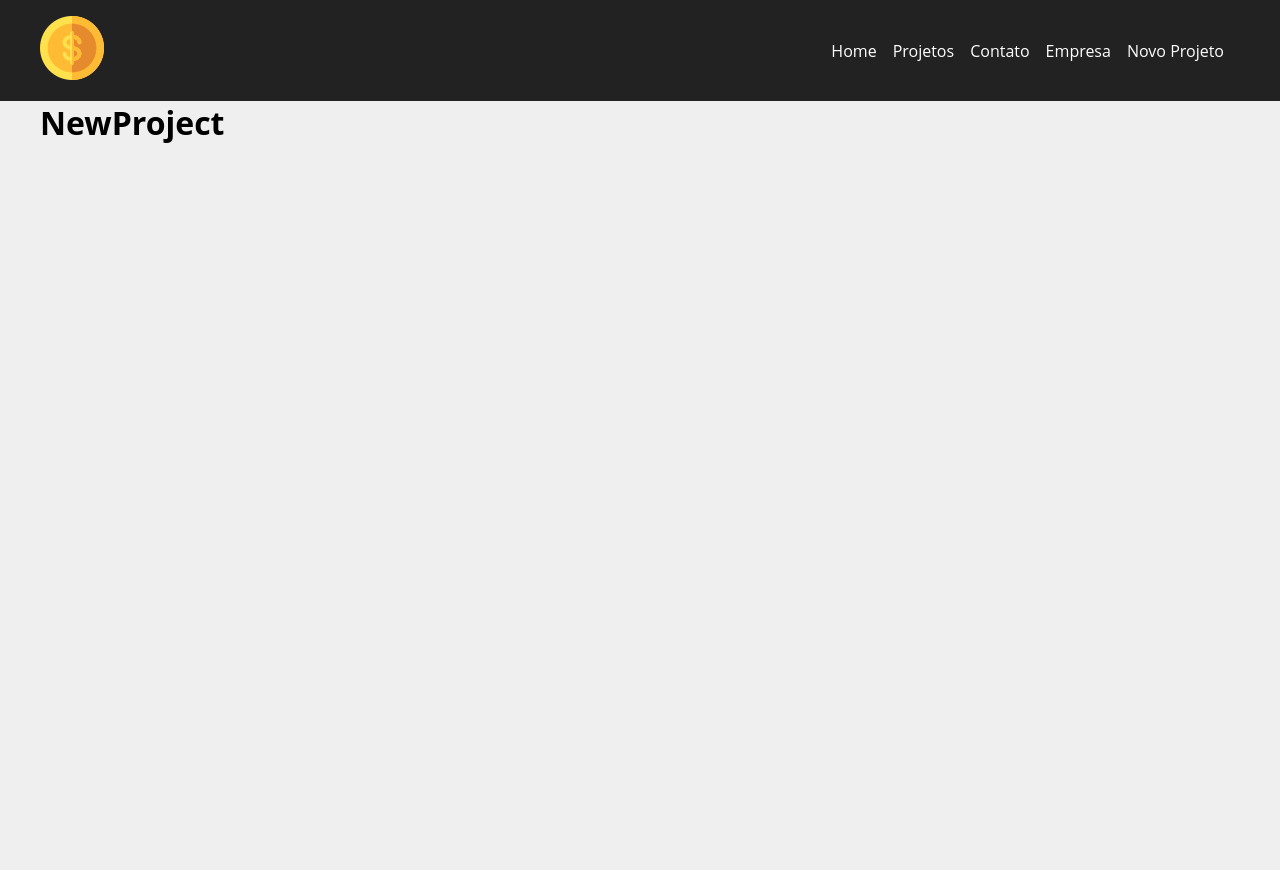
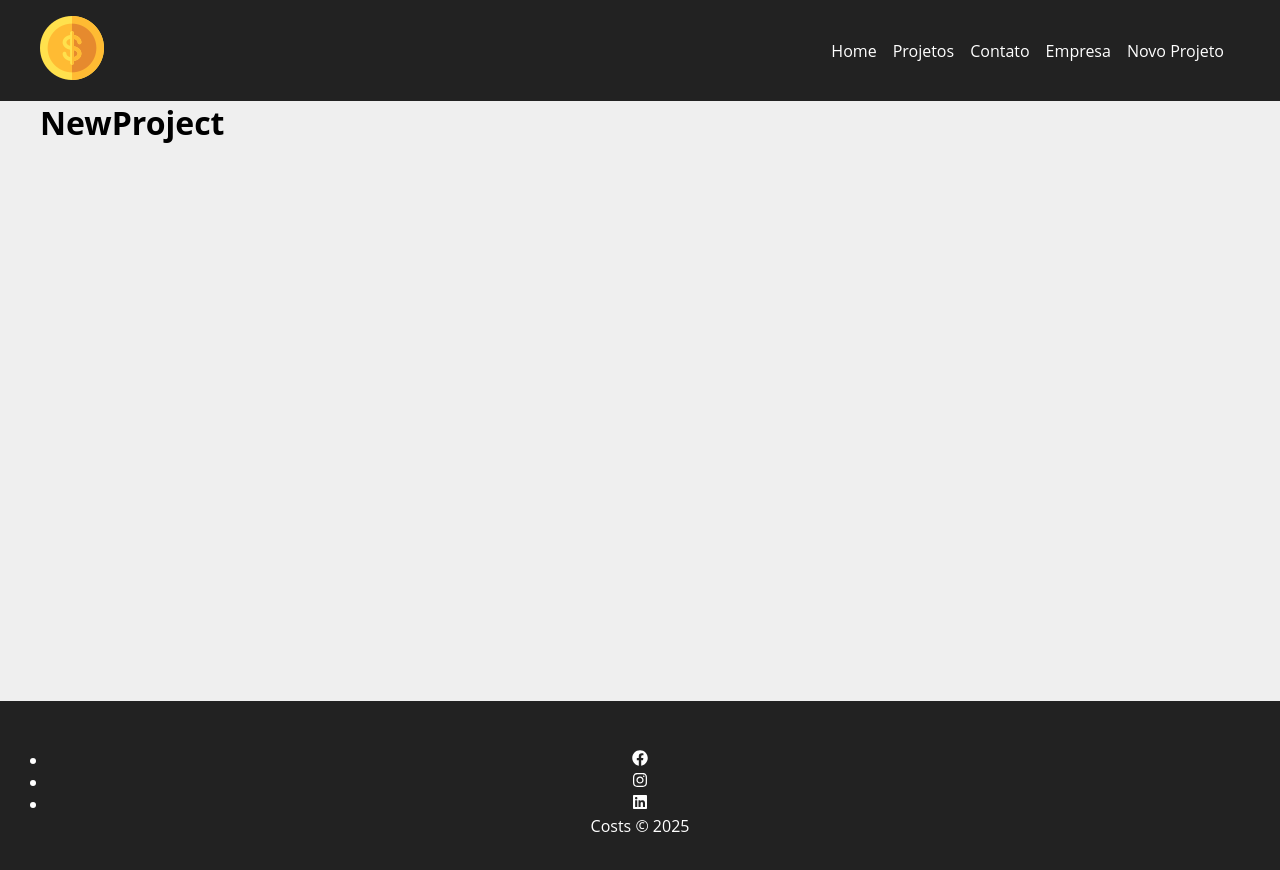
Before and after one commit to BrunaCrisSan/costs-layout, a React (Vite) app: page /newproject in a window 1280 px wide. Shown: the top 870 px of the page. Before the commit the page ends 800 px from the top, so only its background shows below. Built offline with nearby package versions, Linux system fonts and the light colour scheme.

Commit message:
style for footer

```diff
--- a/src/components/layout/Footer.jsx
+++ b/src/components/layout/Footer.jsx
@@ -1,5 +1,23 @@
 import { FaFacebook, FaInstagram, FaLinkedin } from 'react-icons/fa';
+import styles from './Footer.module.css';
 function Footer() {
-  return <div></div>;
+  return (
+    <footer className={styles.footer}>
+      <ul>
+        <li>
+          <FaFacebook />
+        </li>
+        <li>
+          <FaInstagram />
+        </li>
+        <li>
+          <FaLinkedin />
+        </li>
+      </ul>
+      <p>
+        <span>Costs</span> &copy; 2025
+      </p>
+    </footer>
+  );
 }
 export default Footer;
--- a/src/components/layout/Footer.module.css
+++ b/src/components/layout/Footer.module.css
@@ -0,0 +1,11 @@
+.footer {
+  background-color: #222;
+  color: #fff;
+  padding: 3em;
+  text-align: center;
+}
+.social_list {
+  display: flex;
+  justify-content: center;
+  list-style-type: none;
+}
```
